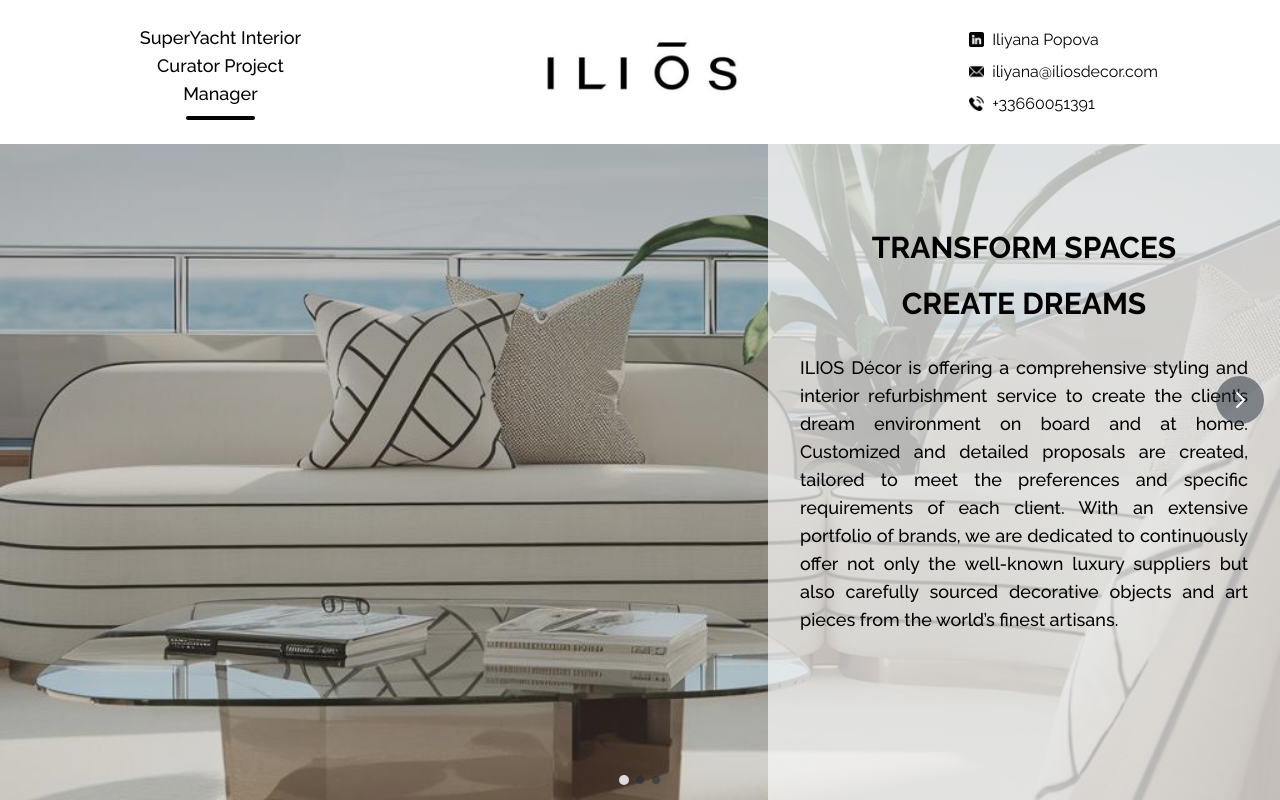
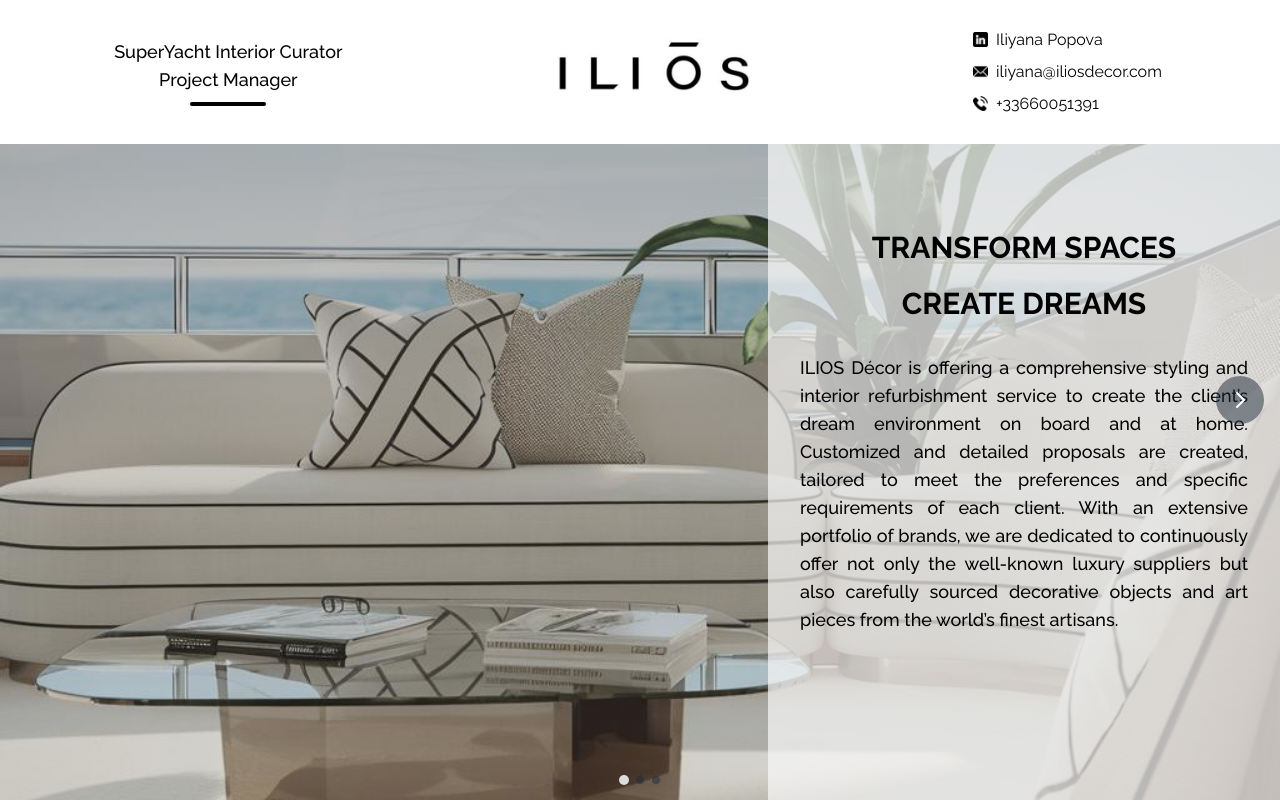
Before and after one commit to SimoSabev/Ilios, a Next.js app in the folder ilios/: page / in a window 1280 px wide. Built offline with nearby package versions, Linux system fonts and the light colour scheme.

Commit message:
fix respo

```diff
--- a/ilios/components/Navbar.tsx
+++ b/ilios/components/Navbar.tsx
@@ -123,9 +123,12 @@ const Navbar: React.FC<NavbarProps> = ({ className }) => {
         <li className="text-center">
           <div className="flex flex-col justify-center items-center text-lg font-medium">
             <div className="flex flex-col justify-center items-center">
-              <h1 className="text-lg max-w-[36vw]  md:max-w-[30vw] lg:max-w-[20vw] xl:max-w-[16vw] ">
-                SuperYacht Interior Curator Project Manager
+              <h1 className="text-lg ">
+                SuperYacht Interior Curator
+                <br />
+                Project Manager
               </h1>
+
               <div className="h-1 w-1/3 bg-foreground rounded-full mt-2" />
             </div>
           </div>
@@ -165,7 +168,7 @@ const Navbar: React.FC<NavbarProps> = ({ className }) => {
                   width={15}
                   height={15}
                 />
-                  iliyana@iliosdecor.com
+                iliyana@iliosdecor.com
               </div>
             </li>
 
```
